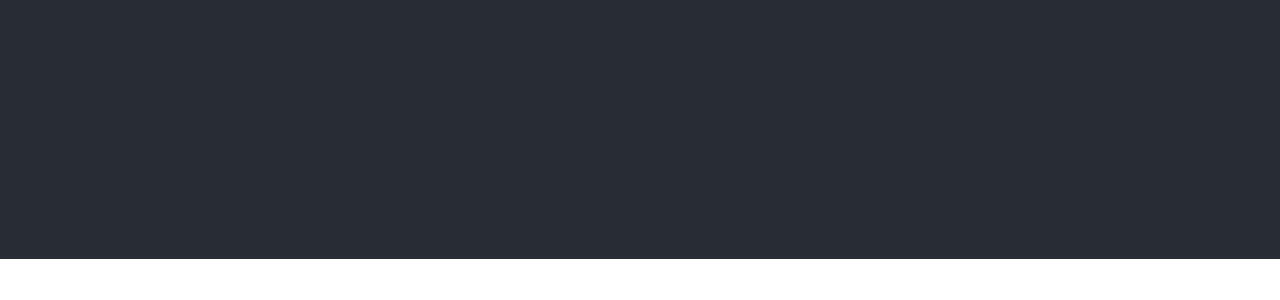
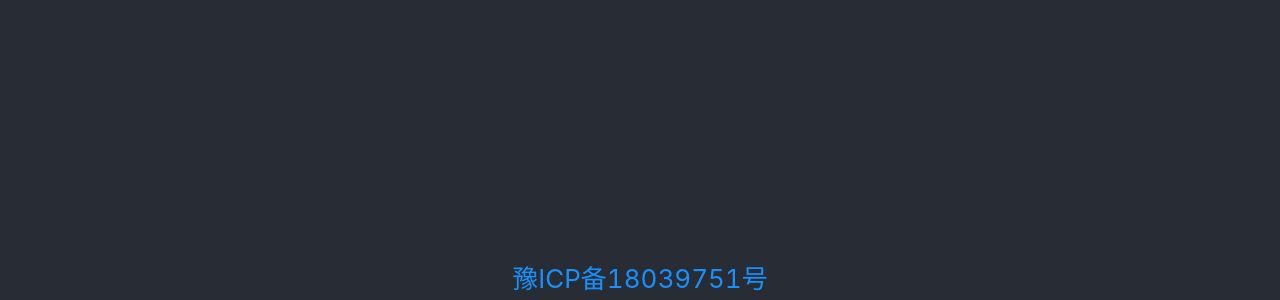
Before and after one commit to virzs/react-typescript-backstage, a React (Create React App) app: page / in a window 1280 px wide. Shown: the part 2875-3175 px from the top of the page. Before the commit the page ends 3134 px from the top, so only its background shows below. Built offline with nearby package versions, Linux system fonts and the light colour scheme.

Commit message:
备案号

```diff
--- a/src/page/Index/Index.tsx
+++ b/src/page/Index/Index.tsx
@@ -23,6 +23,7 @@ const Index = () => {
       <p>{authorData.author}</p>
       <p>{authorData.introduction}</p>
       <VFSSList>{page}</VFSSList>
+      <a href="https://beian.miit.gov.cn/">豫ICP备18039751号</a>
     </div>
   );
 };
```
